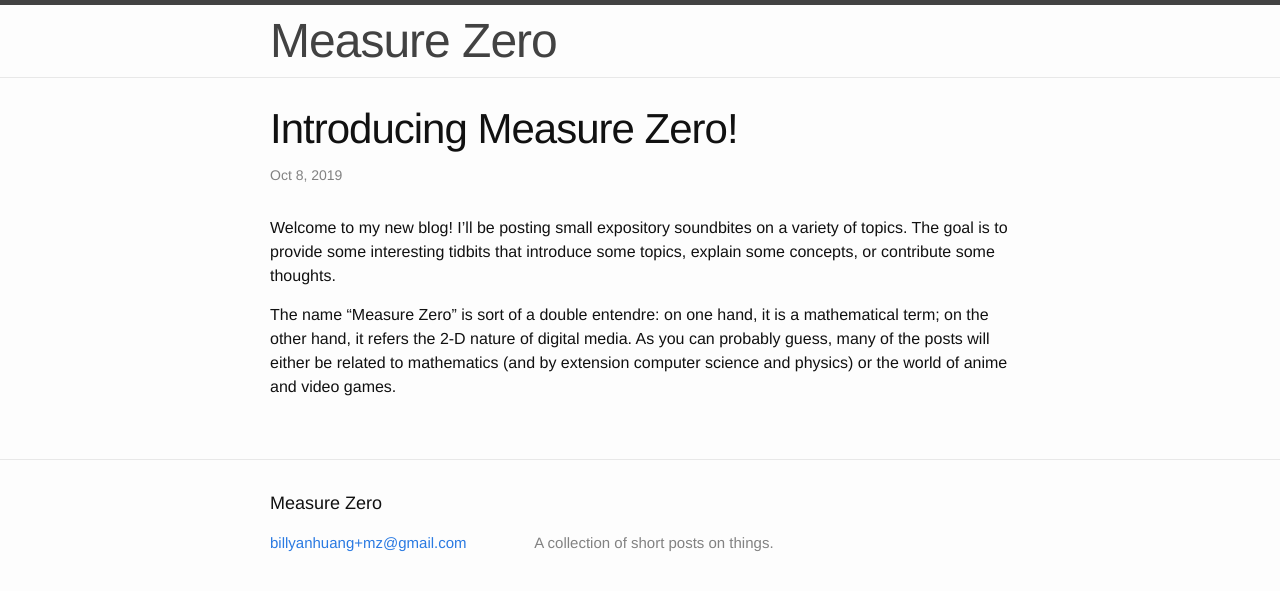
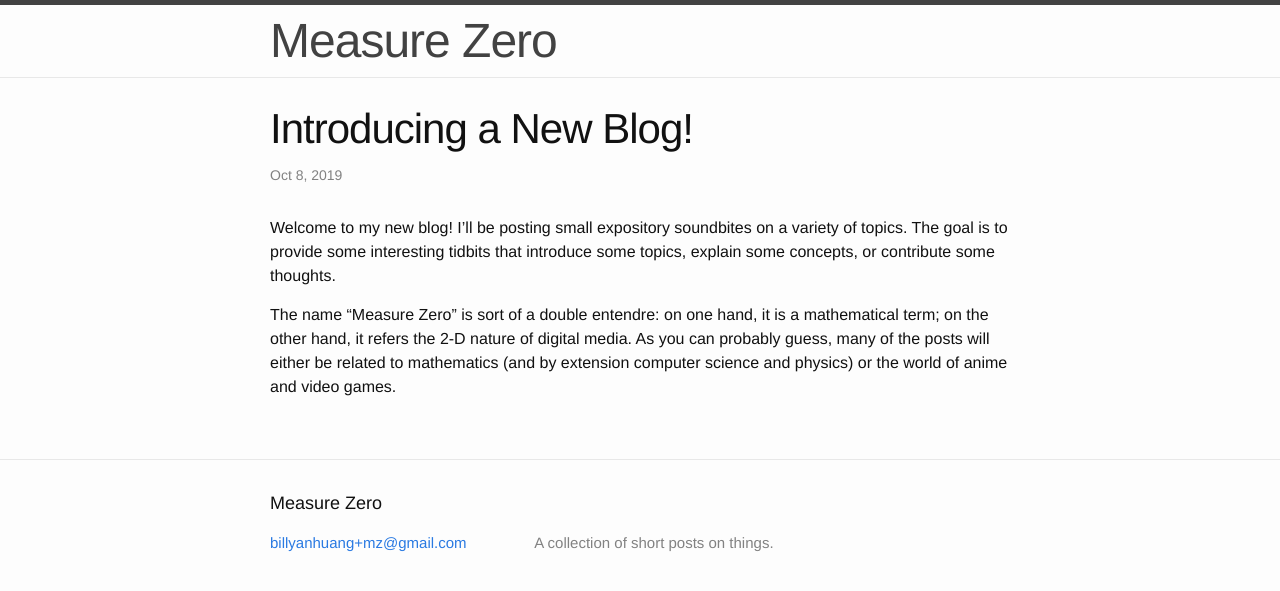
Before and after one commit to byh1997/byh1997.github.io, a Jekyll site: the page built from _posts/2019-10-08-first-post.markdown, in a window 1280 px wide. Shown: the top 591 px of the page. Built offline with Jekyll 4.4.1, drawn with Linux system fonts in a browser that asks for light colours.

Commit message:
Update 2019-10-08-first-post.markdown

```diff
--- a/_posts/2019-10-08-first-post.markdown
+++ b/_posts/2019-10-08-first-post.markdown
@@ -1,6 +1,6 @@
 ---
 layout: post
-title:  "Introducing Measure Zero!"
+title:  "Introducing a New Blog!"
 date:   2019-10-08
 categories: meta
 ---
```
